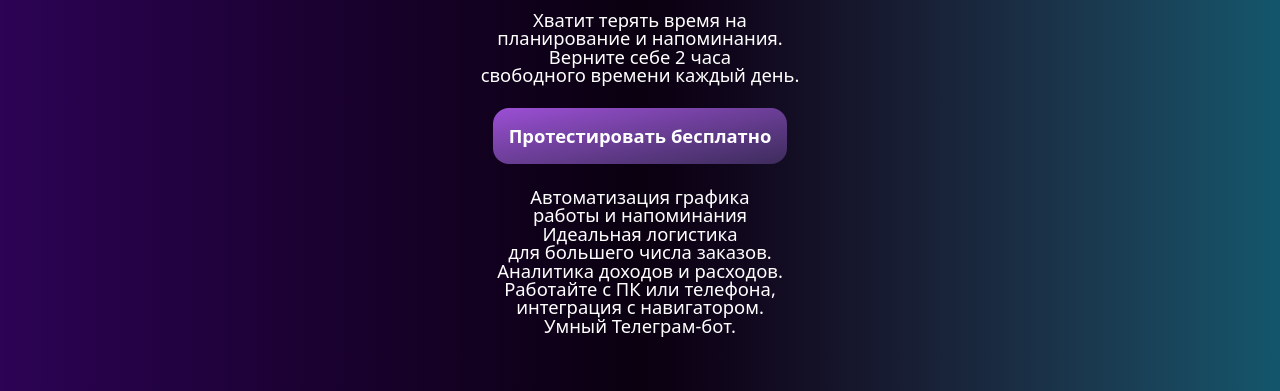
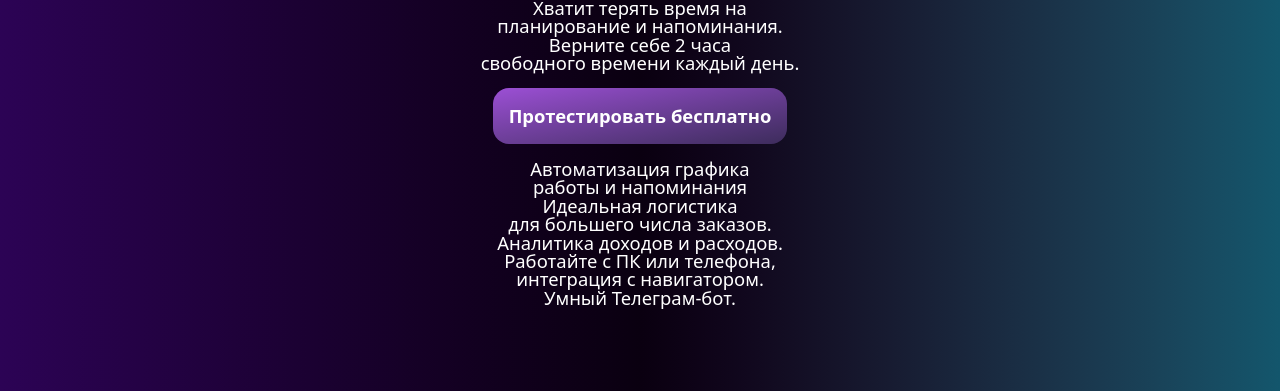
Before and after one commit to fire8327/Neiroseptik, a website: page index.html in a window 1280 px wide. Shown: the part 409-800 px from the top of the page. Drawn offline with Linux system fonts and the light colour scheme.

Commit message:
feat: remove margin

```diff
--- a/index.html
+++ b/index.html
@@ -7,7 +7,7 @@
     <link rel="stylesheet" href="Assets/CSS/output.css">
 </head>
 <body class="bg-linear-to-r from-[#2C0355] via-[#0A0010] to-[#13566C] flex items-center justify-center text-white h-screen">
-    <div class="flex flex-col gap-6 mt-6 items-center text-center px-6">
+    <div class="flex flex-col gap-4 items-center text-center px-6">
         <p class="text-[5svh] font-semibold">NeiroseptiK</p>
         <div class="flex items-center gap-5">
             <img src="Assets/Images/logo.png" alt="" class="h-[25svh] sm:h-[29svh]">
```
Also changed, not shown: Assets/CSS/output.css.
